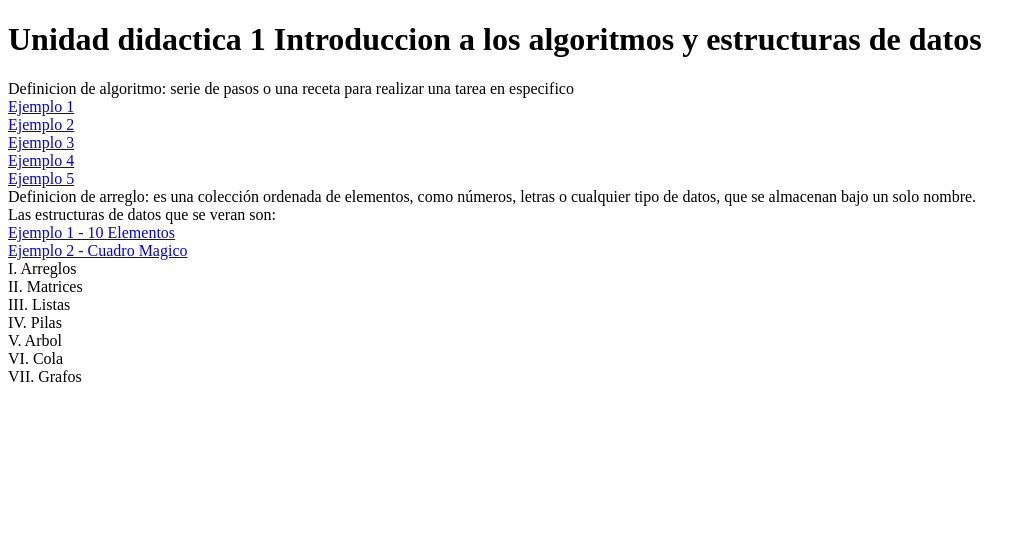
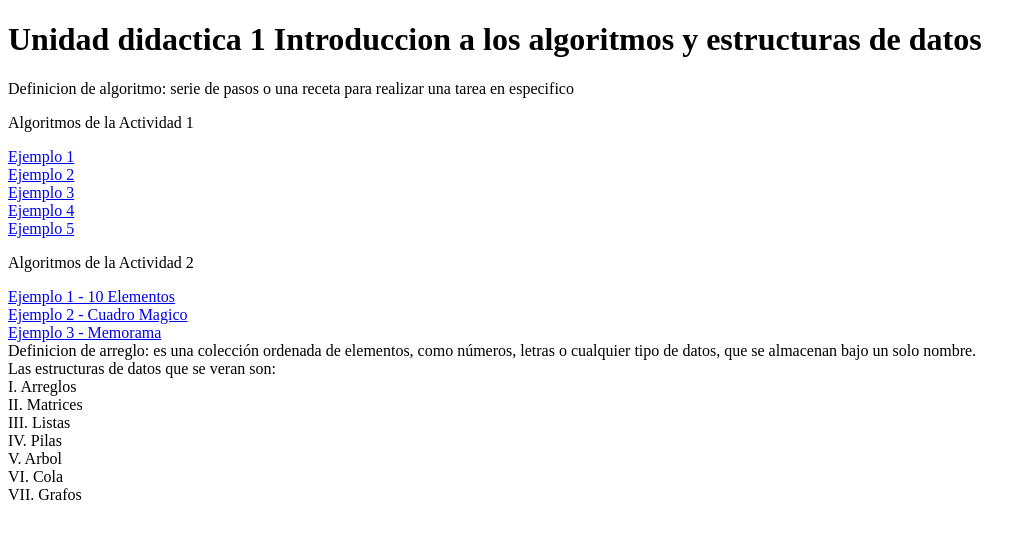
Before and after one commit to maderitas68/alanflipo, a plain HTML site: page index.html in a window 1280 px wide. Shown: the whole page, without its empty margins (0-1036 px from the left). Drawn offline with Linux system fonts and the light colour scheme.

Commit message:
Update index.html

```diff
--- a/index.html
+++ b/index.html
@@ -8,15 +8,18 @@
 <body>
     <h1>Unidad didactica 1 Introduccion a los algoritmos y estructuras de datos</h1>
     Definicion de algoritmo: serie de pasos o una receta para realizar una tarea en especifico <br>
+    <p> Algoritmos de la Actividad 1</p>
     <a href="programa1.html"> Ejemplo 1</a> <br>
     <a href="programa2.html"> Ejemplo 2</a> <br>
     <a href="programa3.html"> Ejemplo 3</a> <br>
     <a href="programa4.html"> Ejemplo 4</a> <br>
     <a href="programa5.html"> Ejemplo 5</a> <br>
+    <p> Algoritmos de la Actividad 2</p>
+    <a href="ejemplo1.html"> Ejemplo 1 - 10 Elementos</a> <br>
+    <a href="ejemplo2.html"> Ejemplo 2 - Cuadro Magico</a> <br>
+    <a href="ejemplo3.html"> Ejemplo 3 - Memorama</a> <br>
     Definicion de arreglo: es una colección ordenada de elementos, como números, letras o cualquier tipo de datos, que se almacenan bajo un solo nombre. <br>
     Las estructuras de datos que se veran son: <br>
-    <a href="ejemplo1.html"> Ejemplo 1 - 10 Elementos</a> <br>
-    <a href="ejemplo2.html"> Ejemplo 2 - Cuadro Magico</a> <br>
     I. Arreglos <br>
     II. Matrices <br>
     III. Listas <br>
```
